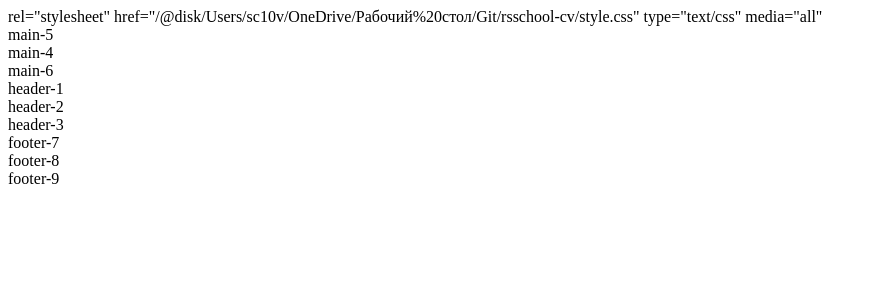
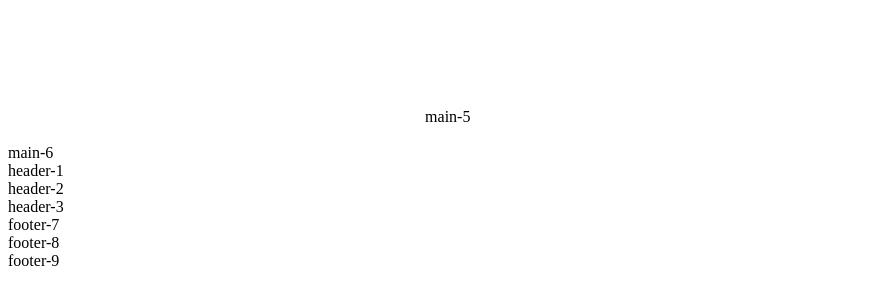
Before and after one commit to markovajson/rsschool-cv, a plain HTML site: page index.html in a window 1280 px wide. Shown: the whole page, without its empty margins (0-877 px from the left). Drawn offline with Linux system fonts and the light colour scheme.

Commit message:
refactor: update links and tags

```diff
--- a/index.html
+++ b/index.html
@@ -1,7 +1,7 @@
 <!DOCTYPE html>
 <html lang="ru" id="app">
 <head>
-	<link> rel="stylesheet" href="file:///C:/Users/sc10v/OneDrive/Рабочий%20стол/Git/rsschool-cv/style.css" type="text/css" media="all"
+	<link type="text/css" rel="stylesheet" href="../rsschool-cv/style.css" media="all">
     <title>CV</title>
 
 </head>
```
